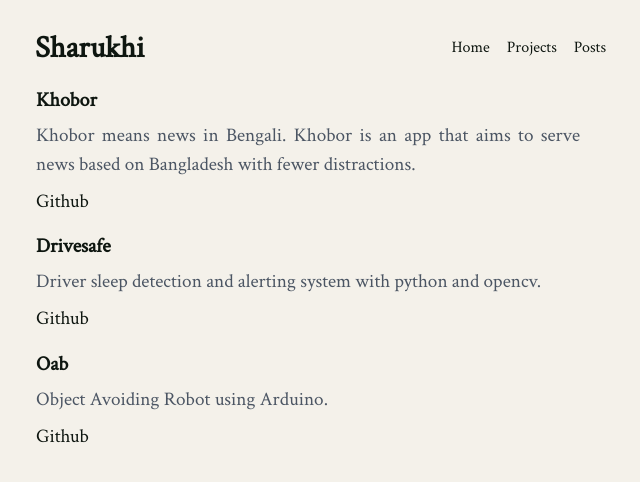
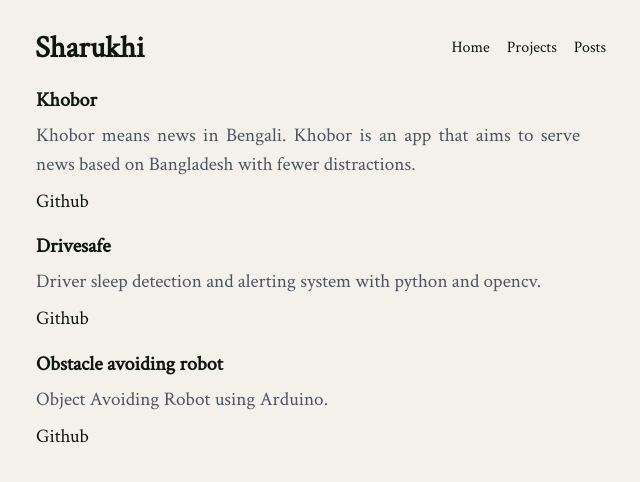
Before and after one commit to Sharukhi/www, a Next.js app: page /projects in a window 1280 px wide. Shown: the top 482 px of the page, without its empty margins (317-957 px from the left). Built offline with nearby package versions, Linux system fonts and the light colour scheme.

Commit message:
structured

```diff
--- a/src/app/data/links.ts
+++ b/src/app/data/links.ts
@@ -1,24 +1,28 @@
-import { Project } from "../types/Projects";
+import { Links } from "../types/Links";
 
-export const projects: Project[] = [
+export const links: Links[] = [
   {
     id: 1,
-    title: "Khobor",
-    description:
-      "Khobor means news in Bengali. Khobor is an app that aims to serve news based on Bangladesh with fewer distractions.",
-    link: "https://github.com/sharukhi/khobor",
+    name: "GitHub",
+    link: "https://github.com/sharukhi",
+    icon: "mdi:github",
   },
   {
     id: 2,
-    title: "Drivesafe",
-    description:
-      "Driver sleep detection and alerting system with python and opencv.",
-    link: "https://github.com/sharukhi/drivesafe",
+    name: "Instagram",
+    link: "https://www.instagram.com/ataullah_sharukhi/",
+    icon: "mdi:instagram",
   },
   {
     id: 3,
-    title: "Oab",
-    description: "Object Avoiding Robot using Arduino.",
-    link: "https://github.com/sharukhi/oab",
+    name: "X (formerly Twitter)",
+    link: "https://x.com/sharukhi_",
+    icon: "ri:twitter-x-fill",
+  },
+  {
+    id: 4,
+    name: "hello@sharukhi.xyz",
+    link: "mailto:hello@sharukhi.xyz",
+    icon: "mdi:envelope-outline",
   },
 ];
--- a/src/app/data/projects.ts
+++ b/src/app/data/projects.ts
@@ -7,6 +7,7 @@ export const projects: Project[] = [
     description:
       "Khobor means news in Bengali. Khobor is an app that aims to serve news based on Bangladesh with fewer distractions.",
     link: "https://github.com/sharukhi/khobor",
+    date: "2024-05-01",
   },
   {
     id: 2,
@@ -14,11 +15,13 @@ export const projects: Project[] = [
     description:
       "Driver sleep detection and alerting system with python and opencv.",
     link: "https://github.com/sharukhi/drivesafe",
+    date: "2023-01-10",
   },
   {
     id: 3,
-    title: "Oab",
+    title: "Obstacle avoiding robot",
     description: "Object Avoiding Robot using Arduino.",
     link: "https://github.com/sharukhi/oab",
+    date: "2022-09-18",
   },
 ];
--- a/src/app/page.tsx
+++ b/src/app/page.tsx
@@ -4,6 +4,8 @@ import Post from "@/components/Post";
 import Navbar from "@/components/Navbar";
 import Link from "next/link";
 import { home } from "./data/home";
+import { links } from "./data/links";
+import { projects } from "./data/projects";
 
 export default function Home() {
   const postMetadata = getPostMetadata("posts");
@@ -15,77 +17,31 @@ export default function Home() {
       <div></div>
 
       <div className="space-y-4 mb-8">
-        <div className="flex items-center">
-          <Icon icon="mdi:github" height={20} />
-          <Link
-            href="https://github.com/sharukhi"
-            target="_blank"
-            className="pl-2 text-lg"
-          >
-            GitHub
+        {links.map((links) => (
+          <div className="flex items-center" key={links.id}>
+            <Icon icon={links.icon} height={20} />
+            <Link href={links.link} target="_blank" className="pl-2 text-lg">
+              {links.name}
             </Link>
           </div>
-        <div className="flex items-center">
-          <Icon icon="mdi:instagram" height={20} />
-          <Link
-            href="https://www.instagram.com/ataullah_sharukhi/"
-            target="_blank"
-            className="pl-2 text-lg"
-          >
-            Instagram
-          </Link>
-        </div>
-        <div className="flex items-center">
-          <Icon icon="ri:twitter-x-fill" height={20} />
-          <Link
-            href="https://x.com/sharukhi_"
-            target="_blank"
-            className="text-lg pl-2"
-          >
-            X (formerly Twitter)
-          </Link>
-        </div>
-        <div className="flex items-center">
-          <Icon icon="mdi:envelope-outline" height={20} />
-          <Link
-            href="mailto:hello@sharukhi.xyz"
-            target="_blank"
-            className="text-lg pl-2"
-          >
-            hello@sharukhi.xyz
-          </Link>
-        </div>
+        ))}
       </div>
 
       <h3 className="mb-3 font-bold">Projects</h3>
 
       <div>
+        {projects.map((project) => (
+          <div key={project.id}>
             <div>
-          <Link href="https://github.com/sharukhi/khobor" target="_blank">
-            Khobor
+              <Link href={project.link} target="_blank">
+                {project.title}
               </Link>
               <br />
-          <p className="text-[#8a8a8a]">2024-05-01</p>
+              <p className="text-[#8a8a8a]">{project.date}</p>
             </div>
             <br />
-
-        <div>
-          <Link href="https://github.com/sharukhi/drivesafe" target="_blank">
-            Drivesafe
-          </Link>
-          <br />
-          <p className="text-[#8a8a8a]">2023-01-10</p>
           </div>
-        <br />
-
-        <div>
-          <Link href="https://github.com/sharukhi/oab" target="_blank">
-            Obstacle avoiding robot
-          </Link>
-          <br />
-          <p className="text-[#8a8a8a]">2022-09-18</p>
-        </div>
-        <br />
+        ))}
       </div>
       <h3 className="mb-3 font-bold">Posts</h3>
 
--- /dev/null
+++ b/src/app/types/Links.ts
@@ -0,0 +1,6 @@
+export interface Links {
+  id: number;
+  name: string;
+  link: string;
+  icon: string;
+}
--- a/src/app/types/Projects.ts
+++ b/src/app/types/Projects.ts
@@ -3,4 +3,5 @@ export interface Project {
   title: string;
   description: string;
   link: string;
+  date: string;
 }
```
Also changed, not shown: src/app/projects/page.tsx (+0 -25 lines). Lines whose indentation alone changed are shown as unchanged.
